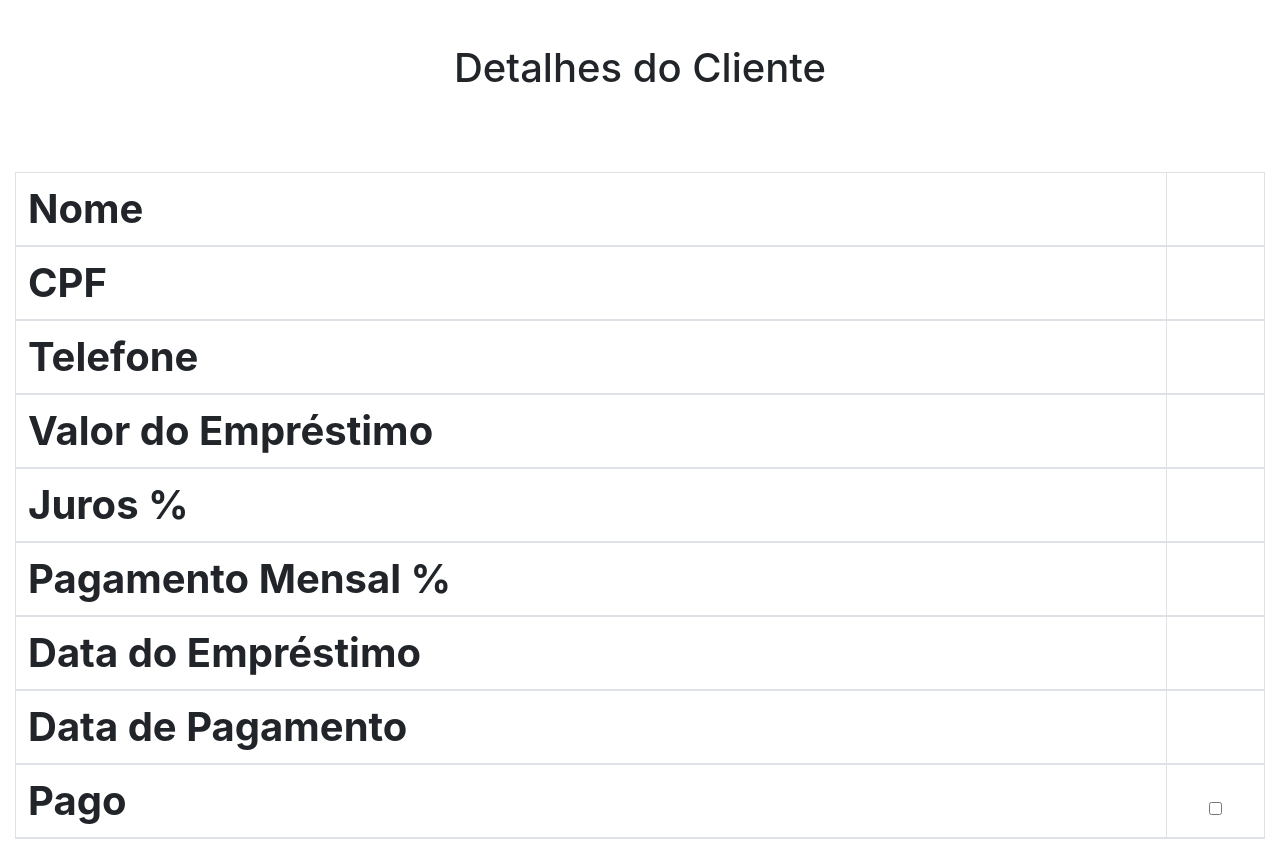
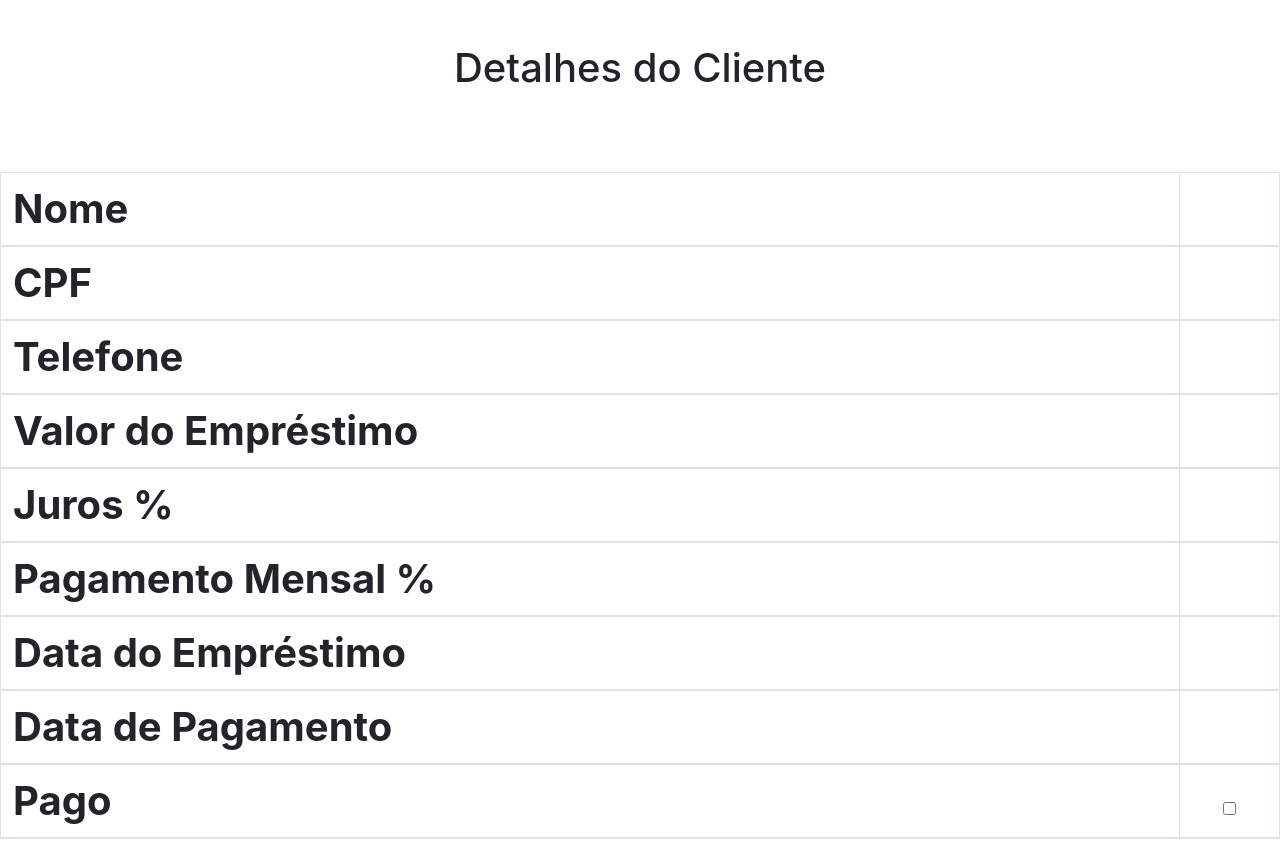
Before and after one commit to FerrazM/loan-database, a Django app: template loan_database/templates/loans/detalhe.html in a window 1280 px wide. Shown: the part 56-911 px from the top of the page. Run offline with Django 4.2, Linux system fonts and the light colour scheme; the template is opened without the code that fills it, so the values that code supplies are empty.

Commit message:
remocao container

```diff
--- a/loan_database/templates/loans/detalhe.html
+++ b/loan_database/templates/loans/detalhe.html
@@ -1,8 +1,8 @@
 {% extends 'loans/base.html' %}
 {% block conteudo %}
 <h1 style='margin-top:100px; margin-bottom: 80px; text-align: center;'>Detalhes do Cliente<h1>
-<div class="container-fluid">
-    <table class='container-fluid table table-striped table-hover table-bordered table-lg'>
+<div>
+    <table class='table table-striped table-hover table-bordered table-lg'>
         <thead>
             <tr>
                 <th>Nome</th> <td>{{dados.nome}}</td>
```
